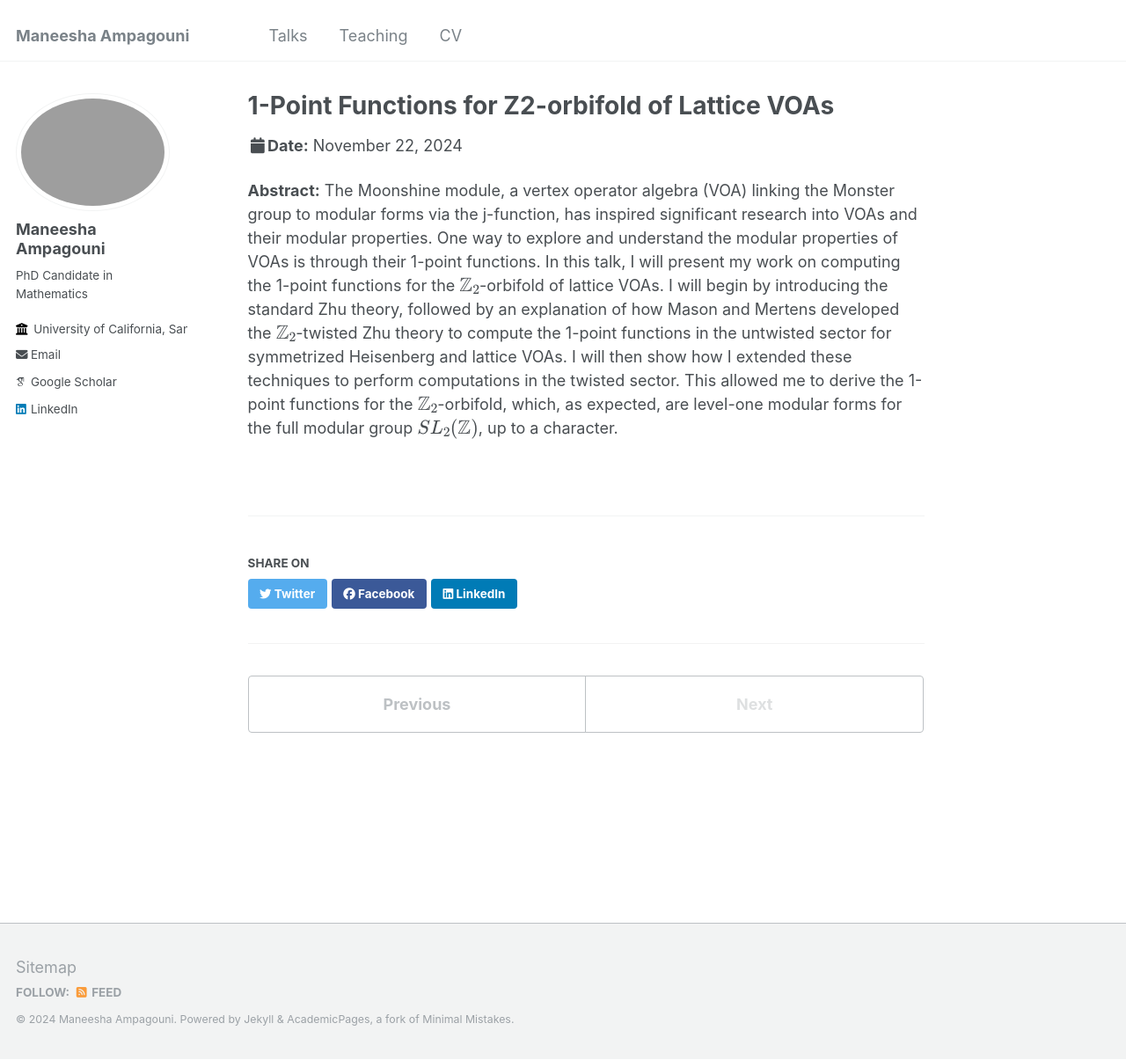
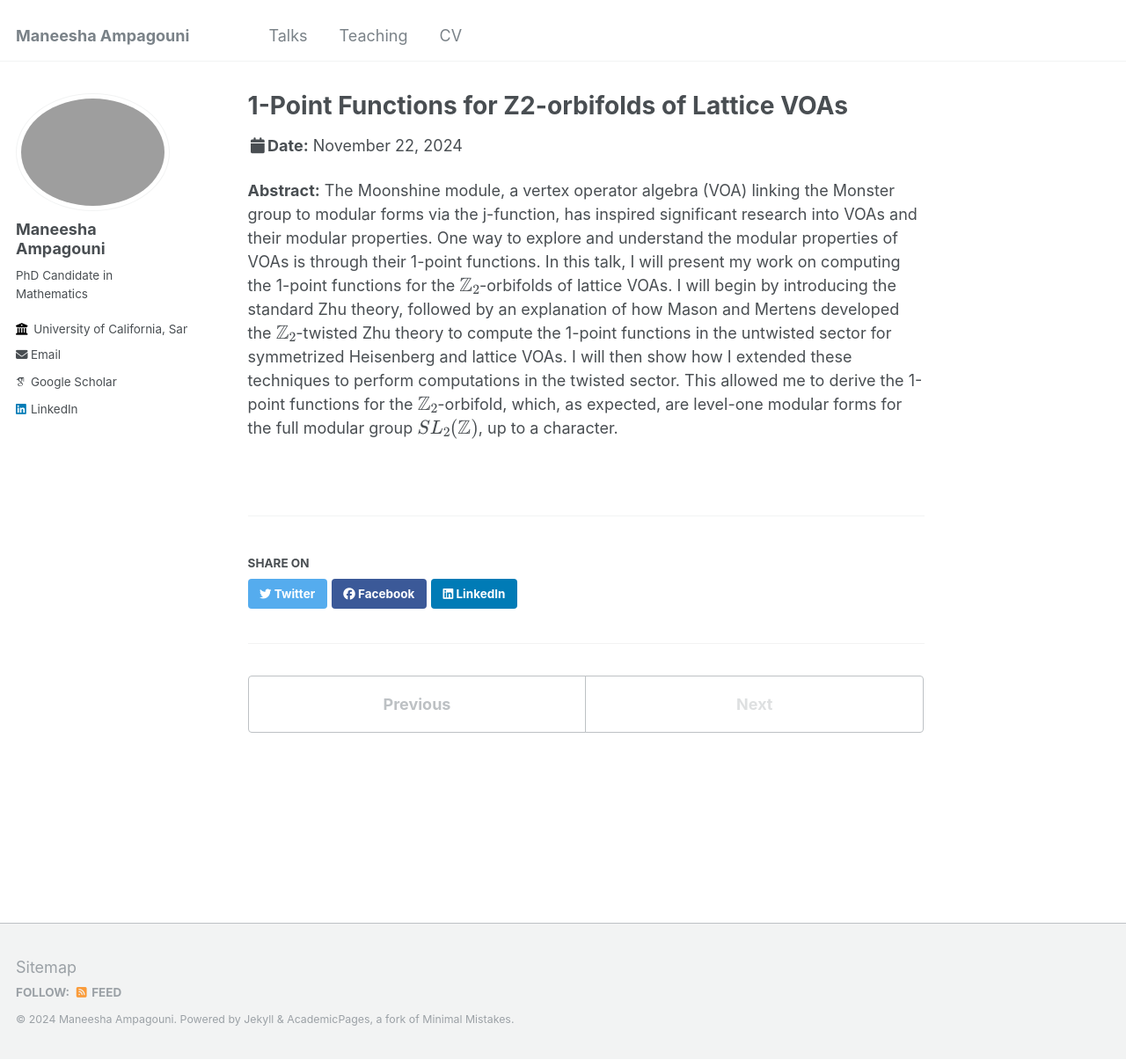
Before and after one commit to ManeeshaAmpagouni/maneeshaampagouni.github.io, a Jekyll site: the page built from _talks/1-point functions.md, in a window 1280 px wide and 1205 px high. Shown: the whole window at 88% size. Built offline with Jekyll 4.4.1, drawn with Linux system fonts in a browser that asks for light colours; some web fonts are replaced.

Commit message:
Title and abstract update

```diff
--- a/_talks/1-point functions.md
+++ b/_talks/1-point functions.md
@@ -1,5 +1,5 @@
 ---
-title: "1-Point Functions for Z2-orbifold of Lattice VOAs"
+title: "1-Point Functions for Z2-orbifolds of Lattice VOAs"
 collection: talks
 type: "Algebra and Number Theory Seminar"
 permalink: /talks/1-point functions
@@ -9,4 +9,4 @@ date: 2024-11-22
 ---
 
 **Abstract:**
-The Moonshine module, a vertex operator algebra (VOA) linking the Monster group to modular forms via the j-function, has inspired significant research into VOAs and their modular properties. One way to explore and understand the modular properties of VOAs is through their 1-point functions. In this talk, I will present my work on computing the 1-point functions for the $\mathbb{Z}_2$-orbifold of lattice VOAs. I will begin by introducing the standard Zhu theory, followed by an explanation of how Mason and Mertens developed the $\mathbb{Z}_2$-twisted Zhu theory to compute the 1-point functions in the untwisted sector for symmetrized Heisenberg and lattice VOAs. I will then show how I extended these techniques to perform computations in the twisted sector. This allowed me to derive the 1-point functions for the $\mathbb{Z}_2$-orbifold, which, as expected, are level-one modular forms for the full modular group $SL_2(\mathbb{Z})$, up to a character.
+The Moonshine module, a vertex operator algebra (VOA) linking the Monster group to modular forms via the j-function, has inspired significant research into VOAs and their modular properties. One way to explore and understand the modular properties of VOAs is through their 1-point functions. In this talk, I will present my work on computing the 1-point functions for the $\mathbb{Z}_2$-orbifolds of lattice VOAs. I will begin by introducing the standard Zhu theory, followed by an explanation of how Mason and Mertens developed the $\mathbb{Z}_2$-twisted Zhu theory to compute the 1-point functions in the untwisted sector for symmetrized Heisenberg and lattice VOAs. I will then show how I extended these techniques to perform computations in the twisted sector. This allowed me to derive the 1-point functions for the $\mathbb{Z}_2$-orbifold, which, as expected, are level-one modular forms for the full modular group $SL_2(\mathbb{Z})$, up to a character.
```
Also changed, not shown: _talks/Z2-orbifold.md (+1 -1 lines).
